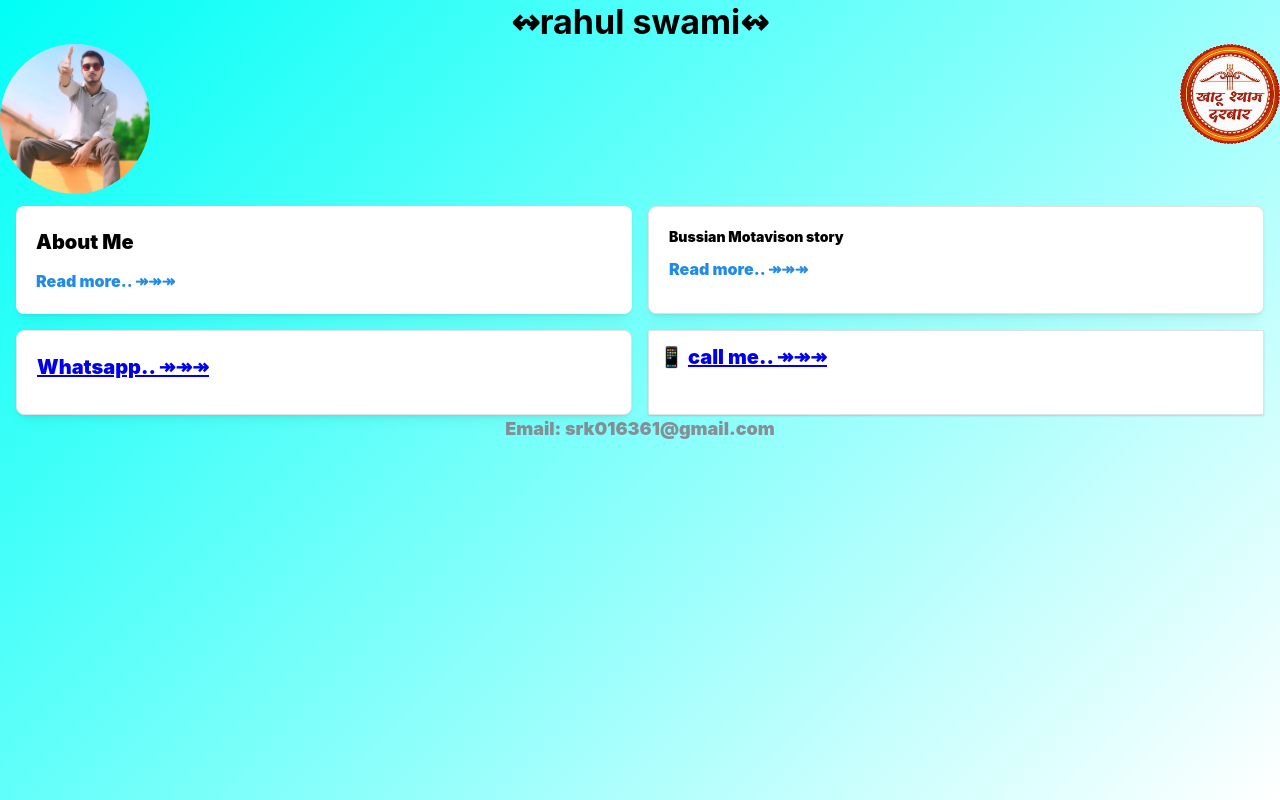
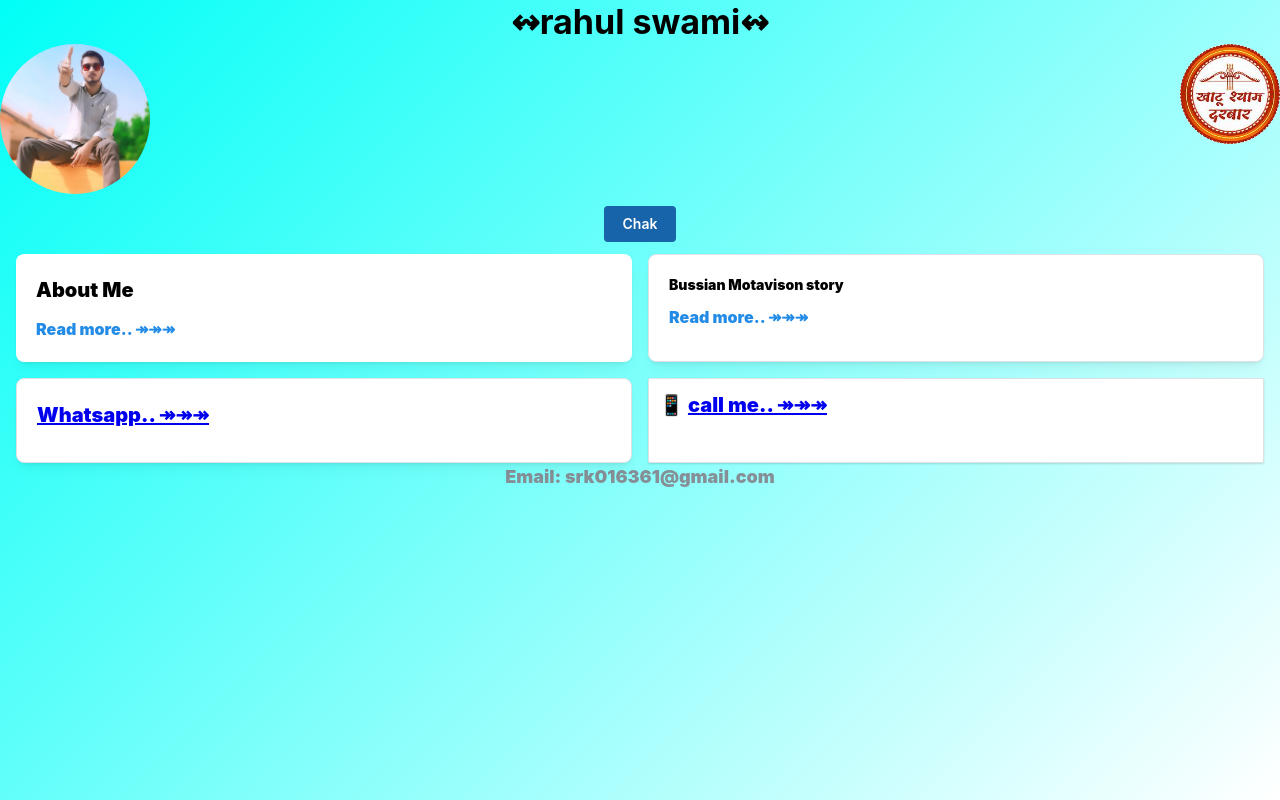
Before and after one commit to prince-pardhan/porfolio, a React (Create React App) app: page / in a window 1280 px wide. Shown: the top 800 px of the page. Built offline with nearby package versions, Linux system fonts and the light colour scheme.

Commit message:
new box add

```diff
--- a/src/Parsanal/Parsanal.jsx
+++ b/src/Parsanal/Parsanal.jsx
@@ -11,14 +11,20 @@ import {
     Title,
     Box,
     Flex,
+    Group,
+    Button,
+    Collapse,
 } from '@mantine/core';
 import { Link } from 'react-router-dom';
 import { useMediaQuery } from '@mantine/hooks';
 import img1 from "./images/swami.jpeg"
 import img2 from "./images/OIP (1).jpeg"
+import { useDisclosure } from '@mantine/hooks';
 
 export default function ProfilePage() {
     const isMobile = useMediaQuery("(max-width: 780px)");
+      const [opened, { toggle }] = useDisclosure(false);
+
     return (
 
         <Container fluid style={{ background: 'linear-gradient(135deg, #00fff7ff, white)', minHeight: '100vh', padding: 0, }}>
@@ -62,7 +68,21 @@ export default function ProfilePage() {
                     mb="sm"
                 />
             </Flex>
+  <Box maw={900} mx="auto">
+      <Group justify="center" mb={12} >
+        <Button onClick={toggle} color='blue.9'>Chak</Button>
+      </Group>
 
+      <Collapse in={opened}>
+        <Text>
+            <h1>•Hii..</h1>
+            <h2>•Rahul swami?</h2>
+            <h3>•I am Video Editor in siras.</h3>
+            <h4>•Editor video link in Footer.</h4>
+            <h5>•Chak All Link.</h5>
+        </Text>
+      </Collapse>
+    </Box>
             <SimpleGrid cols={2} spacing="md" px="md" >
                 <Card shadow="sm" radius="md" padding="lg" >
                     <Text weight={20} size="xl" mb="xs" fw={900}>
@@ -84,7 +104,7 @@ export default function ProfilePage() {
 
                 <Card shadow="sm" radius="md" padding="lg" withBorder >
                     <Text weight={900} size="xl" mb="xs" fw={900} c="red">
-<a href="https://wa.me/8290400325">Whatsapp.. ↠↠↠</a>
+                   <a href="https://wa.me/8290400325">Whatsapp.. ↠↠↠</a>
                     </Text>
                     <Anchor href="/About" weight={900} fw={900}>
 
```
